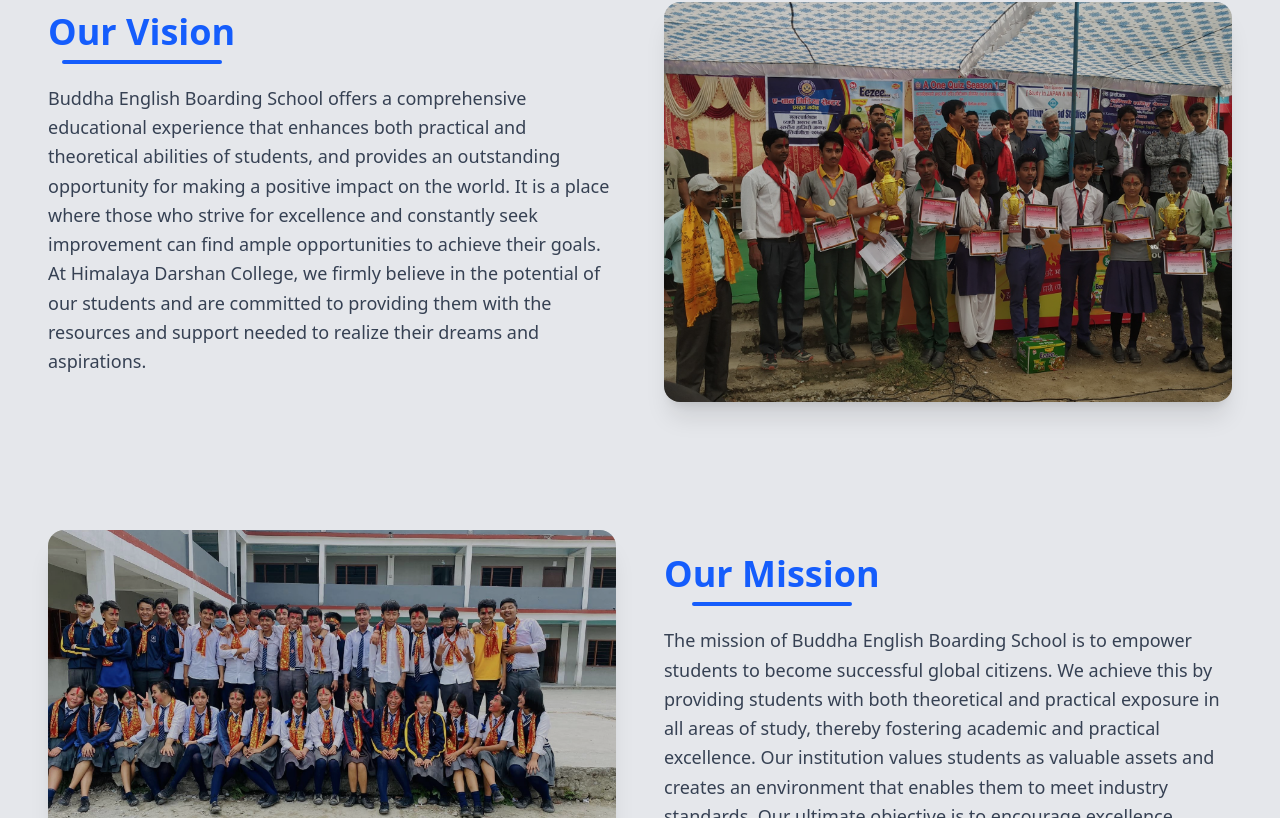
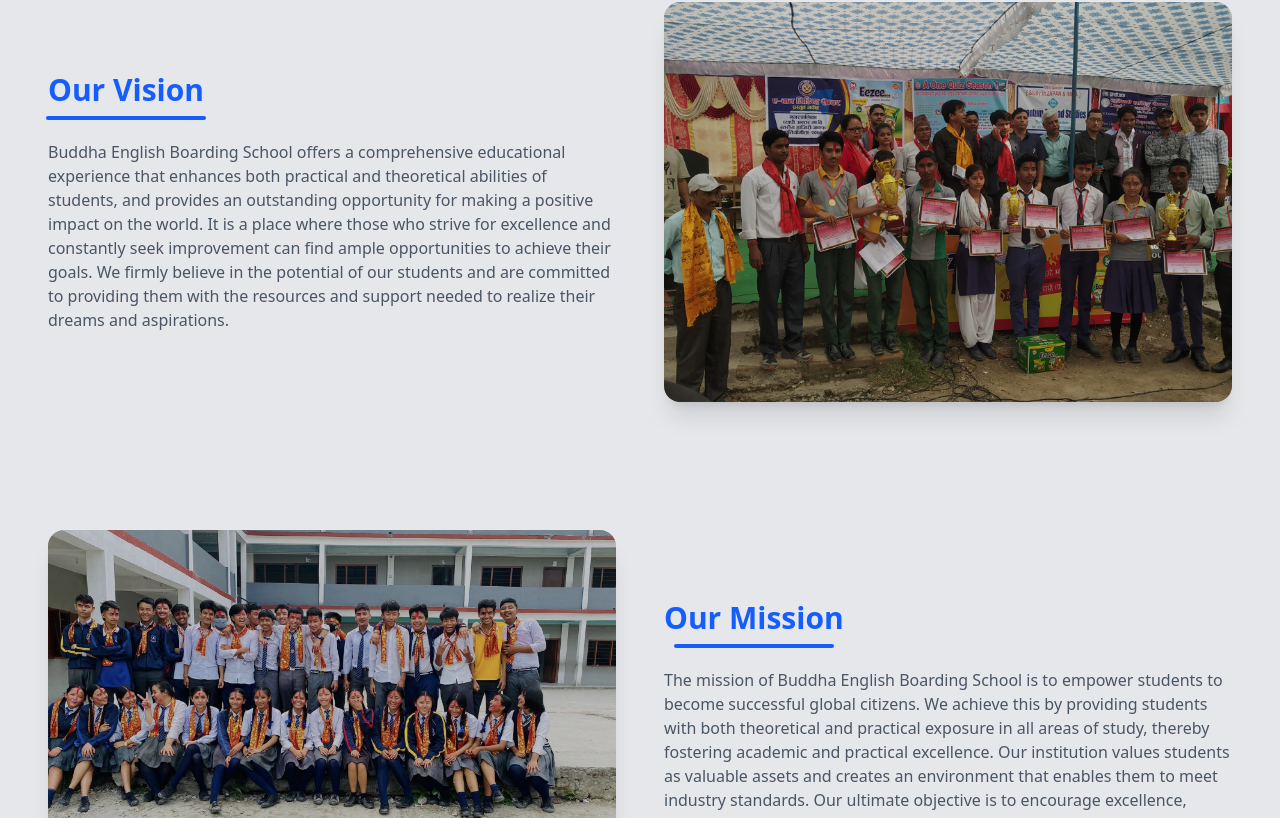
Before and after one commit to Parvesh-ops/School-Website, a React (Vite) app: page / in a window 1280 px wide. Shown: the part 1722-2540 px from the top of the page. Built offline with nearby package versions, Linux system fonts and the light colour scheme.

Commit message:
Working on About

```diff
--- /dev/null
+++ b/src/data/aboutData.ts
@@ -0,0 +1,35 @@
+import school from '../assets/School Image.jpg'
+import visionImg from '../assets/School Vision.jpg'
+import missionImg from '../assets/Mission.jpg'
+
+interface IAboutSection {
+  id: number;
+  title: string;
+  description: string;
+  image: string;
+  reverse: boolean;
+}
+
+ export const Abouts: IAboutSection[] = [
+    {
+      id: 1,
+      title: "Buddha English Boarding School",
+      description: "Established in 2056 B.S., Buddha English Boarding School is a pioneering institution that offers innovative opportunities within a highly academic environment. Our objective is to provide value-based, quality education while prioritizing the personal and professional growth of our students through experienced faculty and modern teaching practices.",
+      image: school,
+      reverse: false
+    },
+    {
+      id: 2,
+      title: "Our Vision",
+      description: "Buddha English Boarding School offers a comprehensive educational experience that enhances both practical and theoretical abilities of students, and provides an outstanding opportunity for making a positive impact on the world. It is a place where those who strive for excellence and constantly seek improvement can find ample opportunities to achieve their goals. We firmly believe in the potential of our students and are committed to providing them with the resources and support needed to realize their dreams and aspirations.",
+      image: visionImg,
+      reverse: true
+    },
+    {
+      id: 3,
+      title: "Our Mission",
+      description: "The mission of Buddha English Boarding School is to empower students to become successful global citizens. We achieve this by providing students with both theoretical and practical exposure in all areas of study, thereby fostering academic and practical excellence. Our institution values students as valuable assets and creates an environment that enables them to meet industry standards. Our ultimate objective is to encourage excellence, diversity, and engaged learning by providing a contemporary and accessible education.",
+      image: missionImg,
+      reverse: false
+    }
+  ];
--- a/src/pages/About.tsx
+++ b/src/pages/About.tsx
@@ -1,40 +1,7 @@
-import school from '../assets/School Image.jpg'
-import visionImg from '../assets/School Vision.jpg'
-import missionImg from '../assets/Mission.jpg'
+import { Abouts } from "../data/aboutData";
 
-interface IAboutSection {
-  id: number;
-  title: string;
-  description: string;
-  image: string;
-  reverse: boolean;
-}
 
-const About: React.FC = () => {
-  const sections: IAboutSection[] = [
-    {
-      id: 1,
-      title: "Buddha English Boarding School",
-      description: "Established in 2056 B.S., Buddha English Boarding School is a pioneering institution that offers innovative opportunities within a highly academic environment. Our objective is to provide value-based, quality education while prioritizing the personal and professional growth of our students through experienced faculty and modern teaching practices.",
-      image: school,
-      reverse: false
-    },
-    {
-      id: 2,
-      title: "Our Vision",
-      description: "Buddha English Boarding School offers a comprehensive educational experience that enhances both practical and theoretical abilities of students, and provides an outstanding opportunity for making a positive impact on the world. It is a place where those who strive for excellence and constantly seek improvement can find ample opportunities to achieve their goals. At Himalaya Darshan College, we firmly believe in the potential of our students and are committed to providing them with the resources and support needed to realize their dreams and aspirations.",
-      image: visionImg,
-      reverse: true
-    },
-    {
-      id: 3,
-      title: "Our Mission",
-      description: "The mission of Buddha English Boarding School is to empower students to become successful global citizens. We achieve this by providing students with both theoretical and practical exposure in all areas of study, thereby fostering academic and practical excellence. Our institution values students as valuable assets and creates an environment that enables them to meet industry standards. Our ultimate objective is to encourage excellence, diversity, and engaged learning by providing a contemporary and accessible education.",
-      image: missionImg,
-      reverse: false
-    }
-  ];
-
+const About = () => {
   return (
     <section className="bg-gray-200 py-20">
       <div className="max-w-7xl mx-auto px-6 md:px-12">
@@ -52,40 +19,32 @@ const About: React.FC = () => {
         </div>
 
         {/* All Sections */}
-        {sections.map((section, index) => (
+        {Abouts.map((about, index) => (
           <div
-            key={section.id}
+            key={about.id}
             className={`flex flex-col md:flex-row gap-12 items-center ${index > 0 ? 'mt-32' : 'mb-32'
-              } ${section.reverse ? 'md:flex-row-reverse' : ''}`}
+              } ${about.reverse ? 'md:flex-row-reverse' : ''}`}
           >
 
             {/* Image */}
             <div className="relative group w-full md:w-1/2 overflow-hidden rounded-2xl shadow-xl">
               <div className="absolute inset-0 bg-black opacity-20 z-10"></div>
               <img
-                src={section.image}
-                alt={section.title}
-                className="
-      w-full
-      h-100
-      object-cover
-      transition-transform
-      duration-500
-      group-hover:scale-105
+                src={about.image}
+                alt={about.title}
+                className=" w-full h-100 object-cover transition-transform duration-500 group-hover:scale-105
     "
               />
             </div>
             {/* Content */}
             <div className="w-full md:w-1/2">
-              <h3 className="relative inline-block text-4xl font-bold text-blue-600 mb-8">
-                {section.title}
-                <span className={`absolute left-1/2 -bottom-3 h-1 bg-blue-600 rounded-full -translate-x-1/2 ${section.id === 1 ? 'w-72' : 'w-40'
+              <h3 className="relative inline-block text-3xl font-bold text-blue-600 mb-8">
+                {about.title}
+                <span className={`absolute left-1/2 -bottom-3 h-1 bg-blue-600 rounded-full -translate-x-1/2 ${about.id === 1 ? 'w-72' : 'w-40'
                   }`}></span>
               </h3>
 
-              <p className="text-gray-700 text-lg leading-relaxed mb-4">
-                {section.description}
-              </p>
+             <h3 className="text- md:text-md   text-gray-600 leading-6 font-extralight">{about.description}</h3>
             </div>
 
           </div>
```
